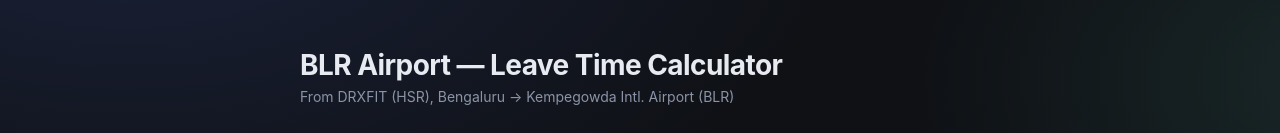
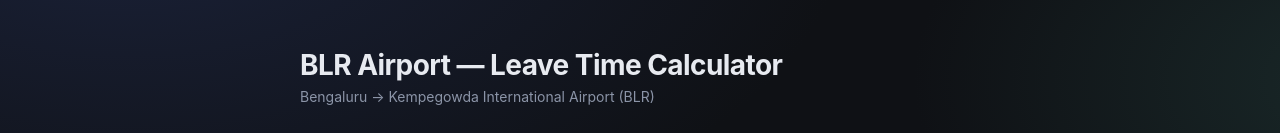
Before and after one commit to AmanRai22/airport-leave-time, a plain HTML site: page index.html in a window 1280 px wide. Shown: the top 133 px of the page. Drawn offline with Linux system fonts and the light colour scheme.

Commit message:
Remove exact location names from header subtitles

```diff
--- a/index.html
+++ b/index.html
@@ -347,7 +347,7 @@
   const CITIES = {
     BLR: {
       title:    "BLR Airport — Leave Time Calculator",
-      subtitle: "From DRXFIT (HSR), Bengaluru → Kempegowda Intl. Airport (BLR)",
+      subtitle: "Bengaluru → Kempegowda International Airport (BLR)",
       home:     { lat: 12.9264946, lng: 77.6382594 },
       airport:  { lat: 13.1986,    lng: 77.7066    },
       placeName: "DRXFIT, HSR Layout",
@@ -370,7 +370,7 @@
     },
     NAG: {
       title:    "NAG Airport — Leave Time Calculator",
-      subtitle: "From Hotel Midnight Inn, Nagpur → Dr. B. R. Ambedkar Intl. (NAG)",
+      subtitle: "Nagpur → Dr. B. R. Ambedkar International Airport (NAG)",
       home:     { lat: 21.1113419, lng: 79.088102  },
       airport:  { lat: 21.0901569, lng: 79.0548086 },
       placeName: "Hotel Midnight Inn, Nagpur",
```
